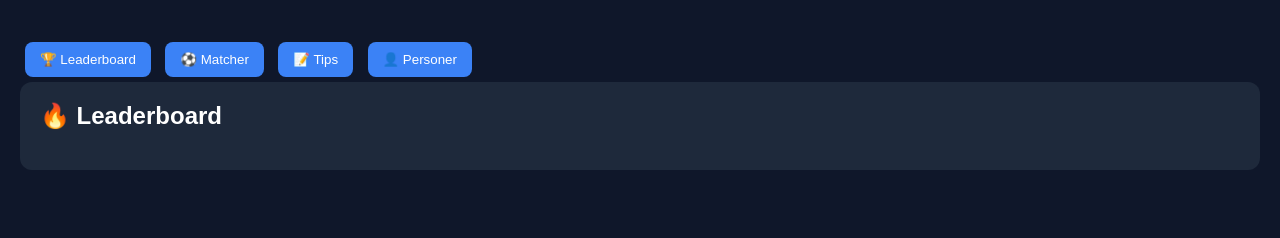
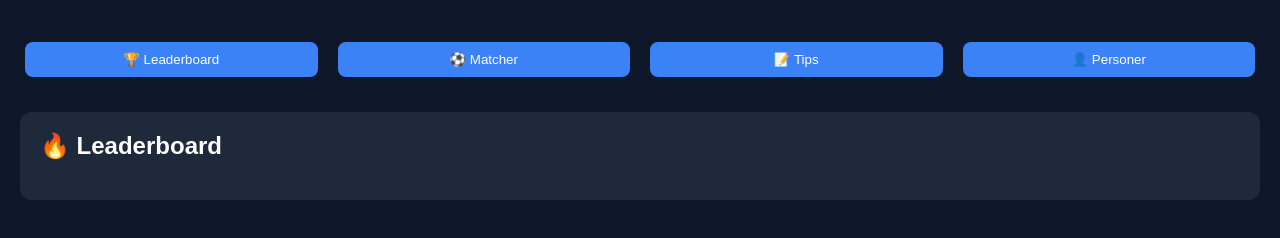
Before and after one commit to melvinpetersson0327/vm-2026-tipp, a plain HTML site: page index.html in a window 1280 px wide. Shown: the part 82-320 px from the top of the page. Drawn offline with Linux system fonts and the light colour scheme; no server answers.

Commit message:
Update style.css

```diff
--- a/style.css
+++ b/style.css
@@ -83,3 +83,15 @@ button {
   }
 
 }
+
+.navbar {
+  display:flex;
+  flex-wrap:wrap;
+  gap:10px;
+  margin-bottom:30px;
+}
+
+.navbar button {
+  flex:1;
+  min-width:150px;
+}
```
